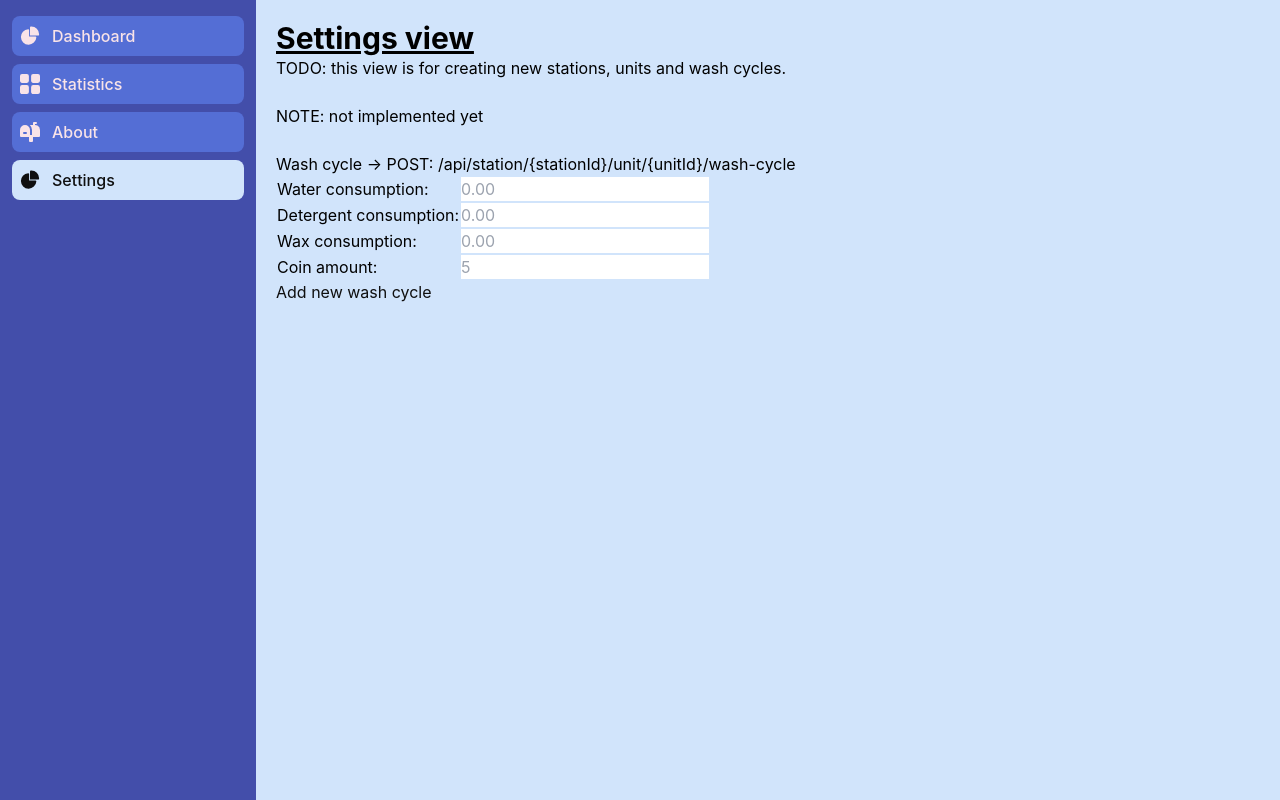
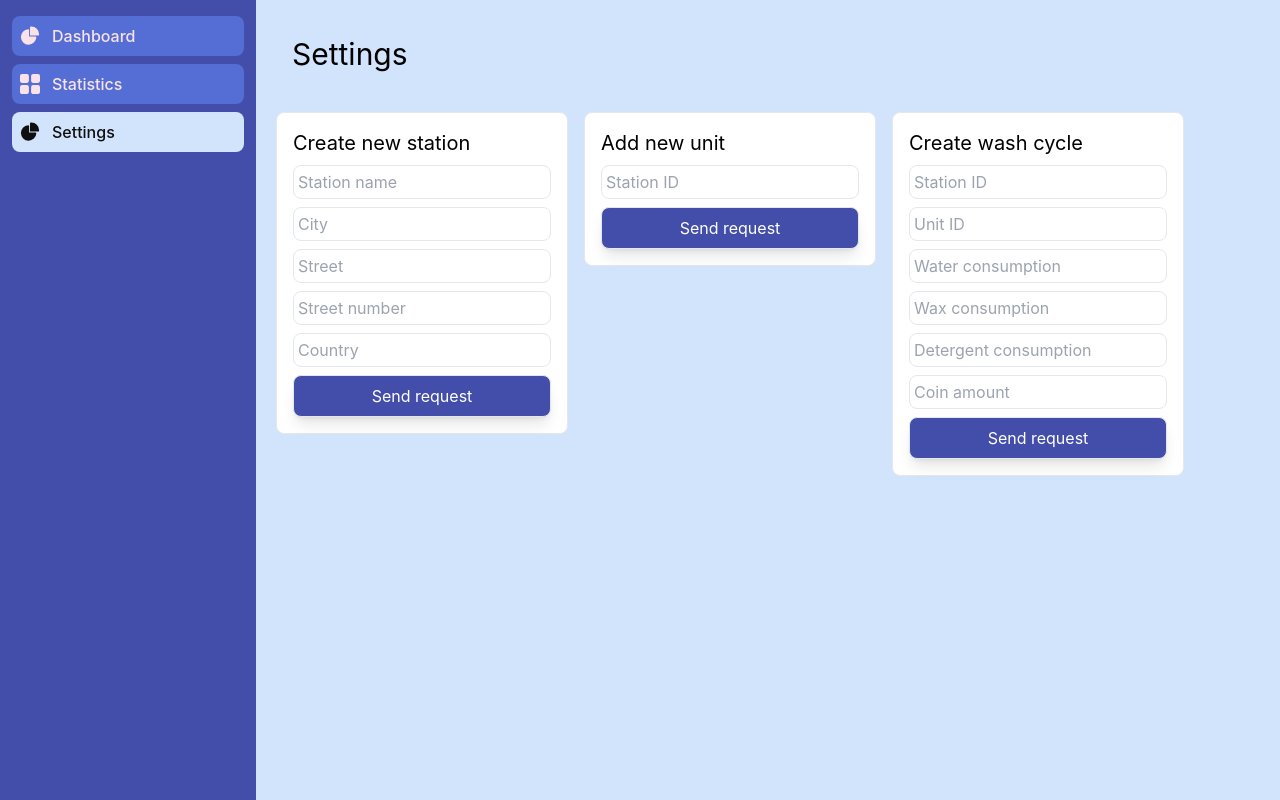
Before and after one commit to milardich/carwash-monitor, a Vue app: page /settings in a window 1280 px wide. Built offline with nearby package versions, Linux system fonts and the light colour scheme.

Commit message:
added ability to create stations in settings view

```diff
--- a/src/api/station.api.ts
+++ b/src/api/station.api.ts
@@ -9,6 +9,14 @@ export interface Station {
     streetNumber: string;
     country: string;
     units: Unit[];
+}
+
+export interface CreateStationRequest {
+    stationName: string;
+    city: string;
+    streetName: string;
+    streetNumber: string;
+    country: string;
 }
 
 const axiosClient = axios.create({
@@ -29,7 +37,28 @@ export async function getStation(stationId: number): Promise<Station | undefined
         const { data } = await axiosClient.get(`/station/${stationId}`);
         return data;
     } catch (error) {
-        console.error(error);
         throw(error);
     }
 }
+
+export async function createStation(request: CreateStationRequest): Promise<Station> {
+    try {
+        const { data } = await axiosClient.post(`/station`,
+            {
+                stationName: request.stationName,
+                city: request.city,
+                streetName: request.streetName,
+                streetNumber: request.streetNumber,
+                country: request.country
+            },
+            {
+                headers: {
+                    'Content-Type': 'application/json'
+                }
+            }
+        );
+        return data;
+    } catch (error) {
+        throw(error);
+    }
+}
--- a/src/assets/main.css
+++ b/src/assets/main.css
@@ -218,3 +218,13 @@ body {
 .border-red {
   border: 2px solid red;
 }
+
+.send-request-button {
+  color: white;
+  background-color: var(--custom-figma-blue);
+}
+
+.send-request-button:hover {
+  color: white;
+  background-color: var(--custom-figma-lightblue);
+}
--- a/src/components/SideMenu.vue
+++ b/src/components/SideMenu.vue
@@ -48,19 +48,6 @@ function menuItemColor(menuItem: string): string {
                     </RouterLink>
                 </li>
                 <li>
-                    <RouterLink to="/about">
-                        <a href="#" class="side-menu-item flex items-center p-2 rounded-lg group"
-                            :class="menuItemColor('about')">
-                            <svg class="flex-shrink-0 w-5 h-5 " aria-hidden="true" xmlns="http://www.w3.org/2000/svg"
-                                fill="currentColor" viewBox="0 0 20 20">
-                                <path
-                                    d="m17.418 3.623-.018-.008a6.713 6.713 0 0 0-2.4-.569V2h1a1 1 0 1 0 0-2h-2a1 1 0 0 0-1 1v2H9.89A6.977 6.977 0 0 1 12 8v5h-2V8A5 5 0 1 0 0 8v6a1 1 0 0 0 1 1h8v4a1 1 0 0 0 1 1h2a1 1 0 0 0 1-1v-4h6a1 1 0 0 0 1-1V8a5 5 0 0 0-2.582-4.377ZM6 12H4a1 1 0 0 1 0-2h2a1 1 0 0 1 0 2Z" />
-                            </svg>
-                            <span class="flex-1 ms-3 whitespace-nowrap">About</span>
-                        </a>
-                    </RouterLink>
-                </li>
-                <li>
                     <RouterLink to="/settings">
                         <a href="#" class="side-menu-item flex items-center p-2 rounded-lg group"
                             :class="menuItemColor('settings')">
--- a/src/router/index.ts
+++ b/src/router/index.ts
@@ -2,7 +2,6 @@ import { createRouter, createWebHistory } from 'vue-router'
 import DashboardView from '@/views/DashboardView.vue'
 import SettingsView from '@/views/SettingsView.vue'
 import StatisticsView from '@/views/StatisticsView.vue'
-import AboutView from '@/views/AboutView.vue'
 
 const router = createRouter({
   history: createWebHistory(import.meta.env.BASE_URL),
@@ -24,11 +23,6 @@ const router = createRouter({
       component: StatisticsView
     },
     {
-      path: '/about',
-      name: 'about',
-      component: AboutView
-    },
-    {
       path: '/settings',
       name: 'settings',
       component: SettingsView
--- a/src/views/AboutView.vue
+++ /dev/null
@@ -1,9 +0,0 @@
-<template>
-    <h1 class="text-3xl font-bold underline">About</h1>
-
-    <div>
-        Zavrsni rad. <br>
-        Web aplikacija kojom se nadgleda rad 24 satne autopraonice s više radnih stanica.<br>
-        TODO: jos nesta tu napisat, postavit dokument zavrsnog
-    </div>
-</template>
--- a/src/views/DashboardView.vue
+++ b/src/views/DashboardView.vue
@@ -22,14 +22,14 @@ var intervalId: number;
 
 onMounted(async () => {
     var stationId: number = 0;
-    var pgTimeInterval: string = "7 days";
     stationStore.stations = await getAllStations();
     if (stationStore.selectedStation == undefined)
         stationStore.selectedStation = stationStore.stations[0];
     stationId = stationStore.selectedStation.stationId;
-    resourceStore.pgTimeInterval = "1 hour"; // TODO: make this not hard coded
-    pgTimeInterval = resourceStore.pgTimeInterval.toString();
-    resourceStore.resourceConsumptions = await getChartData(stationId, pgTimeInterval);
+    resourceStore.pgTimeInterval = "7 days";
+    resourceStore.resourceConsumptions = await getChartData(
+        stationId, resourceStore.pgTimeInterval.toString()
+    );
     resourceConsumptions.value = resourceStore.resourceConsumptions;
     unitStore.setSelectedUnit(stationStore.selectedStation.units[0]);
 
@@ -85,7 +85,7 @@ const labels = computed(() => {
 
         <div class="grid grid-cols-2 gap-4 h-percent-90 mt-5">
             <div class="rounded-lg overflow-y-auto p-6 h-full  content-background-container-color shadow-md">
-                <div class="text-3xl">Resource consumption</div>
+                <div class="text-3xl">Resource consumption (last 7 days)</div>
                 <!-- {{ waterData }} -->
                 <ResourceChartCard :labels="labels" :data="waterData" :resource-label="'Water [L]'" />
 
--- a/src/views/SettingsView.vue
+++ b/src/views/SettingsView.vue
@@ -1,18 +1,115 @@
 <script setup lang="ts">
-import { ref } from 'vue';
+import { type CreateStationRequest, createStation } from '@/api/station.api';
+import { reactive, ref } from 'vue';
 
-const message = ref<string>("");
+const createStationRequest = reactive<CreateStationRequest>({
+    stationName: '',
+    city: '',
+    streetName: '',
+    streetNumber: '',
+    country: ''
+});
+
 </script>
 
 <template>
     <div>
-        <h1 class="text-3xl font-bold underline">Settings view</h1>
-        <div>TODO: this view is for creating new stations, units and wash cycles.</div>
-        <br>
-        <div>NOTE: not implemented yet</div>
+        <div class="p-4">
+            <h1 class="text-3xl">Settings</h1>
+        </div>
     </div>
     <br>
-    <div>
+
+    <!-- CREATE STATION REQUEST -->
+    <div class="flex space-x-4">
+        <div class="h-full border rounded-lg p-4 content-small-container-color">
+            <div class="text-xl">Create new station</div>
+            <div class="mt-2">
+                <div class="mt-2">
+                    <input v-model="createStationRequest.stationName" type="text" id="small-input"
+                        placeholder="Station name" class="rounded-lg border p-1">
+                </div>
+                <div class="mt-2">
+                    <input v-model="createStationRequest.city" type="text" id="small-input" placeholder="City"
+                        class="rounded-lg border p-1">
+                </div>
+                <div class="mt-2">
+                    <input v-model="createStationRequest.streetName" type="text" id="small-input" placeholder="Street"
+                        class="rounded-lg border p-1">
+                </div>
+                <div class="mt-2">
+                    <input v-model="createStationRequest.streetNumber" type="text" id="small-input"
+                        placeholder="Street number" class="rounded-lg border p-1">
+                </div>
+                <div class="mt-2">
+                    <input v-model="createStationRequest.country" type="text" id="small-input" placeholder="Country"
+                        class="rounded-lg border p-1">
+                </div>
+            </div>
+            <div class="mt-2">
+                <button type="button" @click="createStation(createStationRequest)"
+                    class="w-full shadow-lg text-center p-2 rounded-lg border send-request-button">Send
+                    request</button>
+            </div>
+        </div>
+
+
+        <!-- CREATE UNIT REQUEST -->
+        <div class="h-full border rounded-lg p-4 content-small-container-color">
+            <div class="text-xl">Add new unit</div>
+            <div class="mt-2">
+                <div class="mt-2">
+                    <input type="text" id="small-input" placeholder="Station ID" class="rounded-lg border p-1">
+                </div>
+            </div>
+            <div class="mt-2 inset-x-0 bottom-0">
+                <button type="button"
+                    class="w-full shadow-lg text-center p-2 rounded-lg border send-request-button">Send
+                    request</button>
+            </div>
+        </div>
+
+
+        <!-- CREATE WASHCYCLE REQUEST -->
+        <div class="h-full border rounded-lg p-4 content-small-container-color">
+            <div class="text-xl">Create wash cycle</div>
+            <div class="mt-2">
+                <div class="mt-2">
+                    <input type="text" id="small-input" placeholder="Station ID" class="rounded-lg border p-1">
+                </div>
+                <div class="mt-2">
+                    <input type="text" id="small-input" placeholder="Unit ID" class="rounded-lg border p-1">
+                </div>
+                <div class="mt-2">
+                    <input type="text" id="small-input" placeholder="Water consumption" class="rounded-lg border p-1">
+                </div>
+                <div class="mt-2">
+                    <input type="text" id="small-input" placeholder="Wax consumption" class="rounded-lg border p-1">
+                </div>
+                <div class="mt-2">
+                    <input type="text" id="small-input" placeholder="Detergent consumption"
+                        class="rounded-lg border p-1">
+                </div>
+                <div class="mt-2">
+                    <input type="text" id="small-input" placeholder="Coin amount" class="rounded-lg border p-1">
+                </div>
+            </div>
+            <div class="mt-2 inset-x-0 bottom-0">
+                <button type="button"
+                    class="w-full shadow-lg text-center p-2 rounded-lg border send-request-button">Send
+                    request</button>
+            </div>
+        </div>
+
+    </div>
+
+
+
+
+
+
+
+    <!-- <div>
         <h2>Wash cycle -> POST: /api/station/{stationId}/unit/{unitId}/wash-cycle</h2>
         <table>
             <tr>
@@ -49,5 +146,5 @@ const message = ref<string>("");
             </tr>
         </table>
         <button type="button" class="side-menu-item-selected">Add new wash cycle</button>
-    </div>
+    </div> -->
 </template>
```
